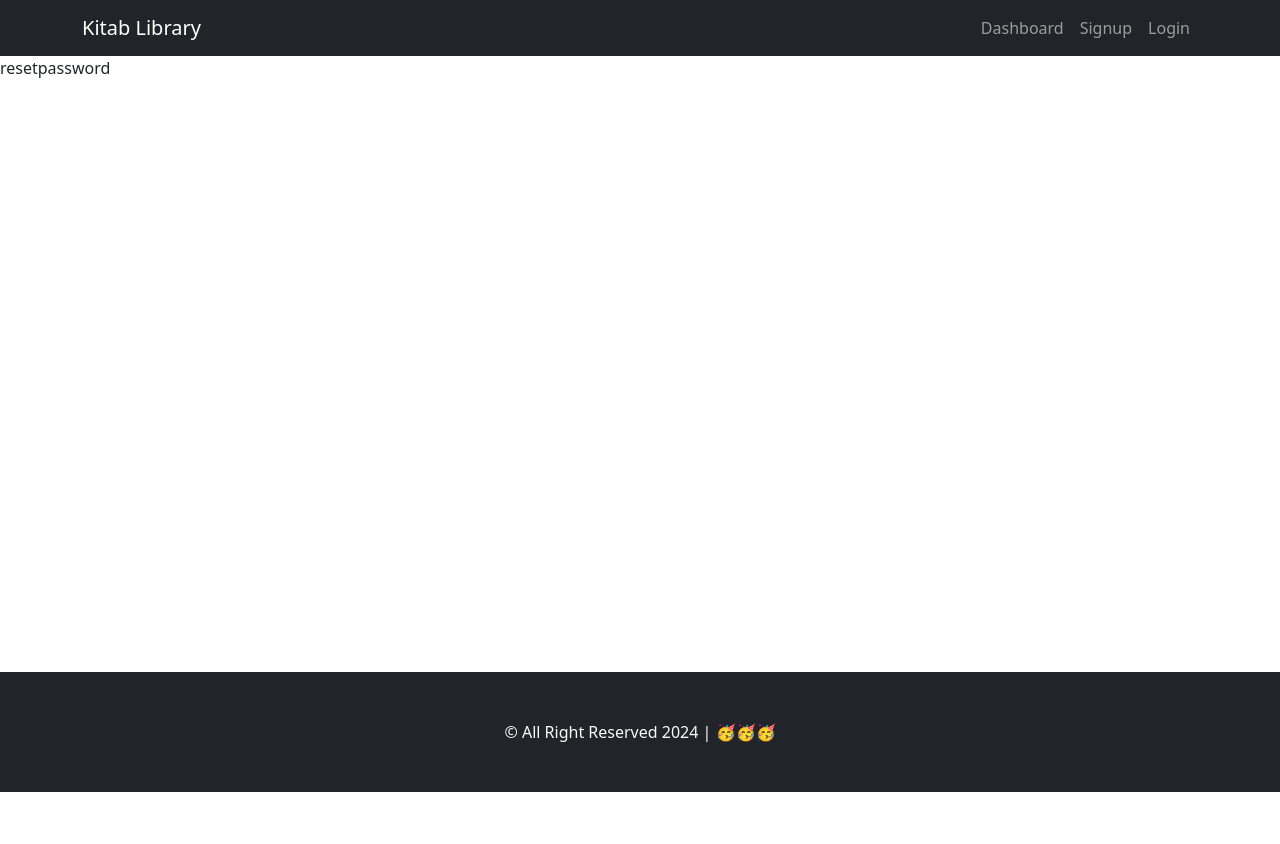
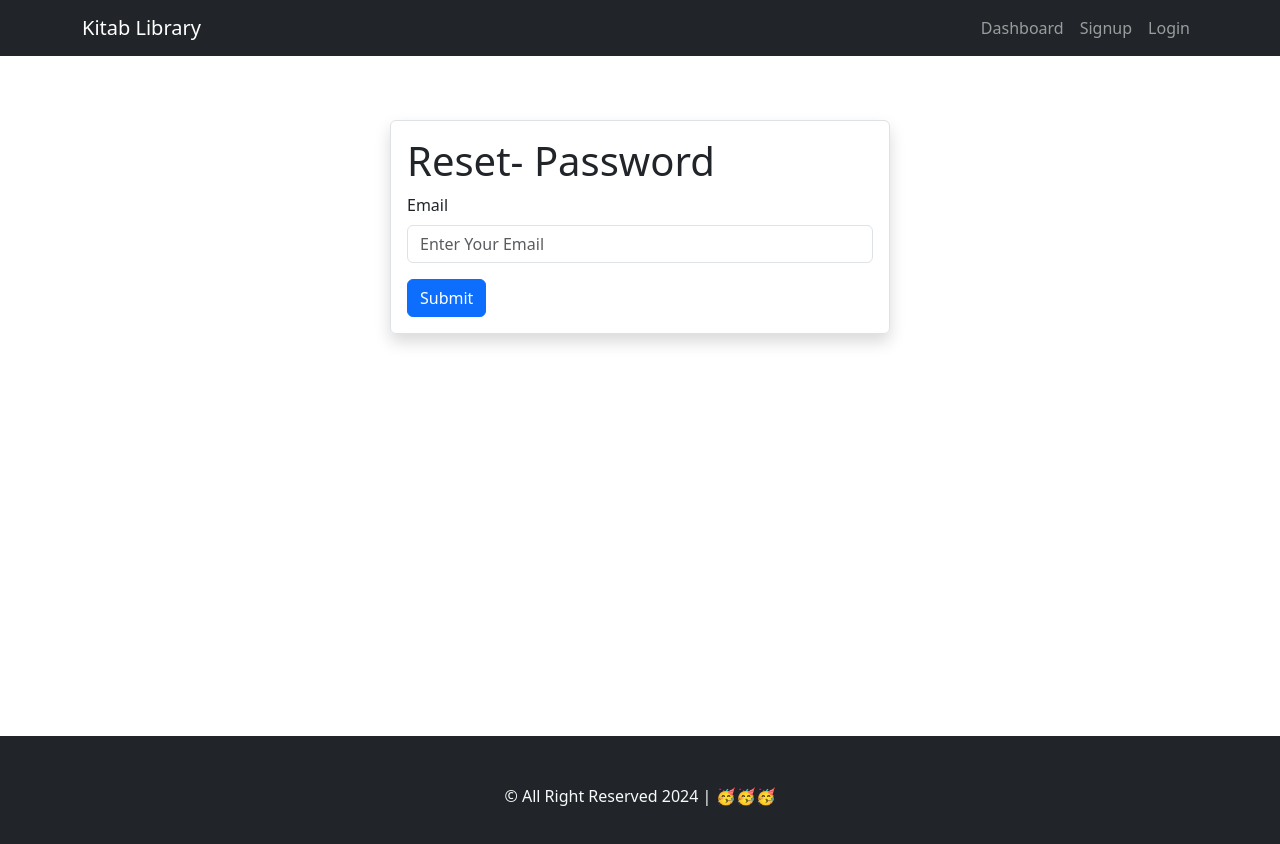
Before and after one commit to Cizen14/Library-Management, a React (Vite) app: page /reset-password in a window 1280 px wide. Shown: the top 844 px of the page. Before the commit the page ends 800 px from the top, so only its background shows below. Built offline with nearby package versions, Linux system fonts and the light colour scheme.

Commit message:
finished with the login page and ResetPassword

```diff
--- a/src/assets/Pages/auth/Login.jsx
+++ b/src/assets/Pages/auth/Login.jsx
@@ -1,28 +1,40 @@
-import React from 'react'
+import React, { useState } from 'react'
 import BaseLayout from '../../../Components/BaseLayout'
 import Button from 'react-bootstrap/Button';
 import Form from 'react-bootstrap/Form';
+import CustomInput from '../../../Components/CustomInput/CustomInput';
+import { toast } from 'react-toastify';
 
+const inputs = [
+
+  { name: "email",label:"Email", placeholder: "Enter Your Email", type:"email", required:true},
+  { name: "password",label:"Password", placeholder: "Enter Your Password", type:"password", required:true, minLength:6},
+
+]
 
 const Login = () => {
+  const [formData, setFormData] = useState({});
+
+  const handleChange = (e)=>{
+    const {name , value} = e.target;
+    setFormData({...formData, [name]: value});
+  }
+
+  const handleSubmit = (e) =>{
+    e.preventDefault();
+    toast("Logged In Successfully !!!");
+  }
   return (
    <BaseLayout>
    <div className='p-3 border shadow rounded login-form'>
     <h1> Login Page</h1>
-      <Form>
-      <Form.Group className="mb-3" controlId="formBasicEmail">
-        <Form.Label>Email address</Form.Label>
-        <Form.Control type="email" placeholder="Enter email" />
+      <Form onSubmit={handleSubmit}>
+      {
+        inputs.map(input=>(
+          <CustomInput key={input.name} label={input.label} onChange={handleChange}{...input}/>
+        ))
+      }
 
-      </Form.Group>
-
-      <Form.Group className="mb-3" controlId="formBasicPassword">
-        <Form.Label>Password</Form.Label>
-        <Form.Control type="password" placeholder="Password" />
-      </Form.Group>
-      <Form.Group className="mb-3" controlId="formBasicCheckbox">
-        <Form.Check type="checkbox" label="Check me out" />
-      </Form.Group>
       <Button variant="primary" type="submit">
         Submit
       </Button>
--- a/src/assets/Pages/auth/ResetPassword.jsx
+++ b/src/assets/Pages/auth/ResetPassword.jsx
@@ -1,10 +1,45 @@
-import React from 'react'
+import React, { useState } from 'react'
 import BaseLayout from '../../../Components/BaseLayout'
+import Button from 'react-bootstrap/Button';
+import Form from 'react-bootstrap/Form';
+import CustomInput from '../../../Components/CustomInput/CustomInput';
+import { toast } from 'react-toastify';
+
+const inputs = [
+
+  { name: "email",label:"Email", placeholder: "Enter Your Email", type:"email", required:true},
+
+
+]
 
 const ResetPassword = () => {
+  const [formData, setFormData] = useState({});
+
+  const handleChange = (e)=>{
+    const {name , value} = e.target;
+    setFormData({...formData, [name]: value});
+  }
+
+  const handleSubmit = (e) =>{
+    e.preventDefault();
+    toast("Password Sent in the Email");
+  }
   return (
      <BaseLayout>
-      resetpassword
+      <div className='p-3 border shadow rounded login-form'>
+    <h1> Reset- Password</h1>
+      <Form onSubmit={handleSubmit}>
+      {
+        inputs.map(input=>(
+          <CustomInput key={input.name} label={input.label} onChange={handleChange}{...input}/>
+        ))
+      }
+
+      <Button variant="primary" type="submit">
+        Submit
+      </Button>
+    </Form>
+    </div>
       </BaseLayout>
   )
 }
```
